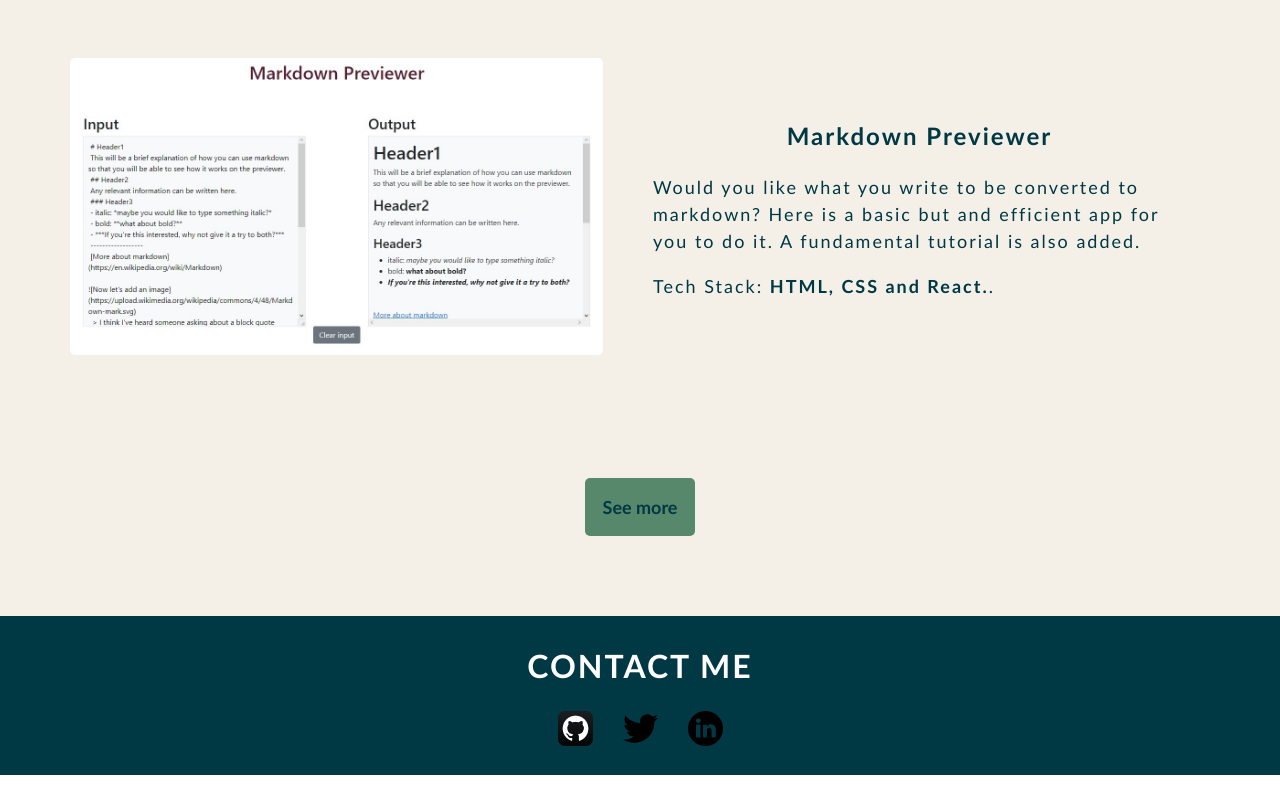
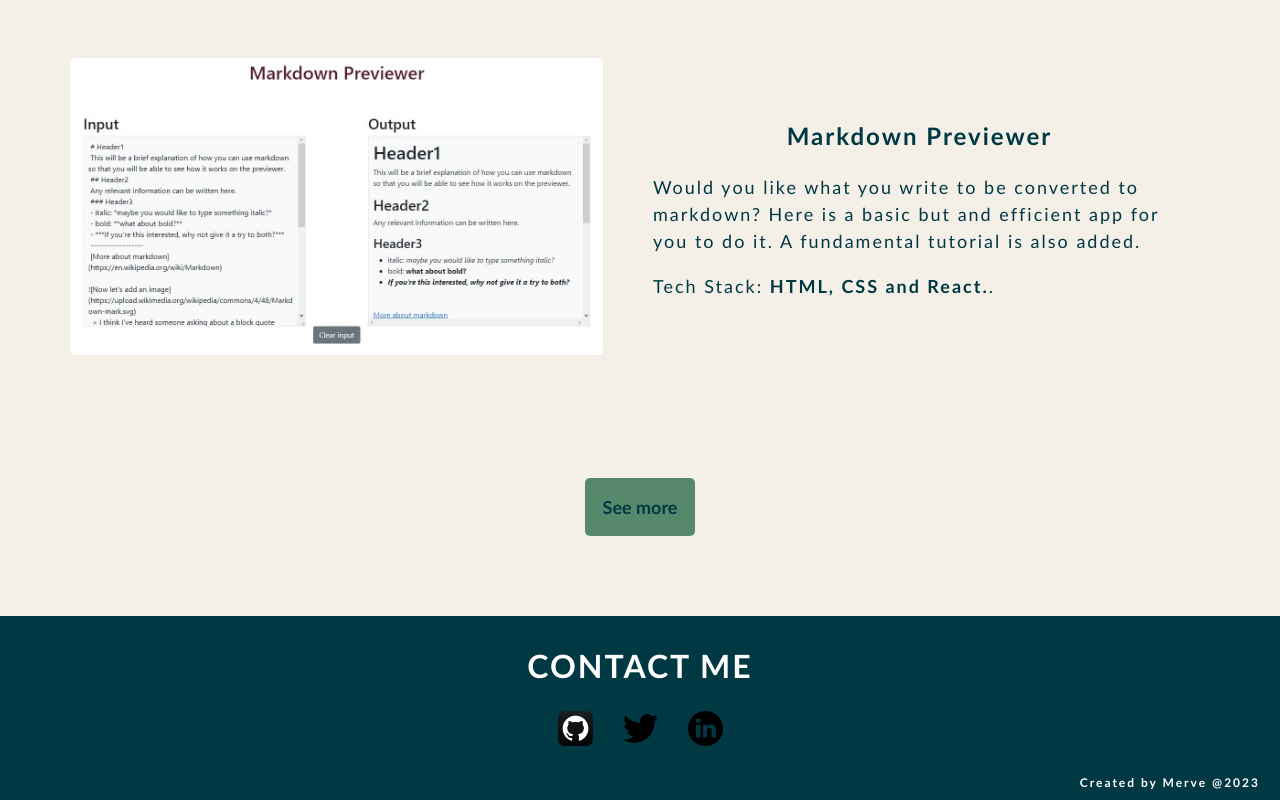
Before and after one commit to merv-e/merv-e.github.io, a plain HTML site: page index.html in a window 1280 px wide. Shown: the part 3160-3960 px from the top of the page. Before the commit the page ends 3935 px from the top, so only its background shows below. Drawn offline with Linux system fonts and the light colour scheme.

Commit message:
update about site owner

```diff
--- a/index.html
+++ b/index.html
@@ -221,6 +221,10 @@
           </li>
         </ul>
       </div>
+      <div class="owner">
+        <span>Created by Merve @2023</span>
+      </div>
     </footer>
+    <!-- <script src="script.js"></script> -->
   </body>
 </html>
```
